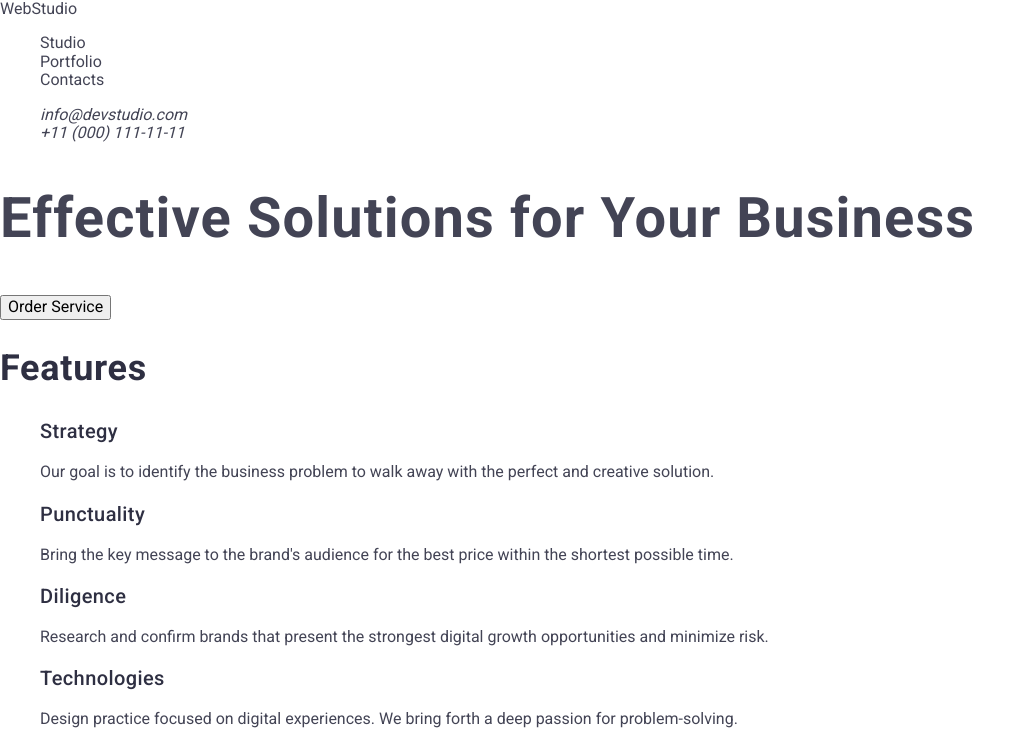
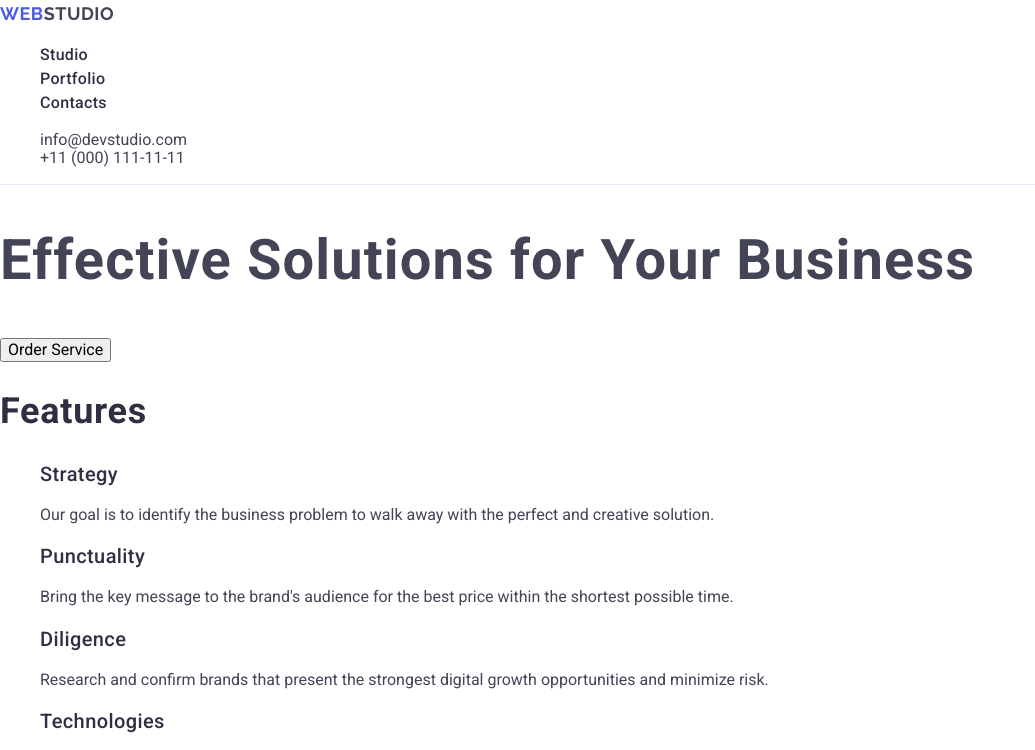
Before and after one commit to SO-Grifano/goit-markup-hw-02, a plain HTML site: page index.html in a window 1280 px wide. Shown: the top 750 px of the page, without its empty margins (0-1035 px from the left). Drawn offline with nearby package versions, Linux system fonts and the light colour scheme; files whose address does not match are found by name.

Commit message:
004 - Add styles for header

```diff
--- a/css/styles.css
+++ b/css/styles.css
@@ -26,6 +26,50 @@ h1 {
   line-height: 1.07;
   letter-spacing: 1.12px;
 }
+
+/* Header */
+.header {
+  background-color: #fff;
+  border-bottom: 1px solid #e7e9fc;
+}
+
+.main-logo {
+  font-family: "Raleway", sans-serif;
+  font-size: 18px;
+  font-weight: 700;
+  line-height: 1.5;
+  letter-spacing: 0.54px;
+  text-transform: uppercase;
+}
+
+/* ? Який підхід вважатиметься правельним? */
+/* ? A (мені подобається цей, адже в такому разі ми точно знаємо що лого містить span) */
+.main-logo span {
+  color: #4d5ae5;
+}
+/* ? B */
+/* .logo-span {
+  color: #4D5AE5;
+} */
+
+.navbar-menu a {
+  color: #2e2f42;
+  font-size: 16px;
+  font-weight: 500;
+  line-height: 1.5;
+  letter-spacing: 0.32px;
+}
+address a {
+  font-weight: 400;
+  font-style: normal;
+}
+.navbar-menu a:hover,
+.navbar-menu a:focus,
+address a:hover,
+address a:focus {
+  color: #404bbf;
+}
+
 .section-title-h2 {
   font-size: 36px;
   letter-spacing: 0.72px;
--- a/index.html
+++ b/index.html
@@ -14,15 +14,15 @@
       href="https://cdnjs.cloudflare.com/ajax/libs/modern-normalize/2.0.0/modern-normalize.min.css"
     />
     <link rel="stylesheet" href="./css/styles.css" />
-    <title>Document</title>
+    <title>WebStudio | Where your ideas come to live</title>
   </head>
   <body>
-    <header>
-      <nav>
+    <header class="header">
+      <nav class="navbar-nav">
         <a href="./index.html" class="main-logo"
           ><span class="logo-span">Web</span>Studio</a
         >
-        <ul>
+        <ul class="navbar-menu">
           <li><a href="#">Studio</a></li>
           <li><a href="#">Portfolio</a></li>
           <li><a href="#">Contacts</a></li>
@@ -37,7 +37,6 @@
     </header>
 
     <main>
-      <!-- ? Чому H1 має знаходитися в окремій секції а не в Header? -->
       <!-- Section - Hero -->
       <section>
         <h1>Effective Solutions for Your Business</h1>
@@ -82,7 +81,6 @@
         <h2 class="section-title-h2">Our Team</h2>
         <ul>
           <li>
-            <!-- ? Як найкраще описати зображення для ALT атрибуту? Чи ім‘я в даному прикладі це ок? -->
             <img
               src="./images/img-1.jpg"
               alt="Mark Guerrero photo"
```
Also changed, not shown: 2 other files.
